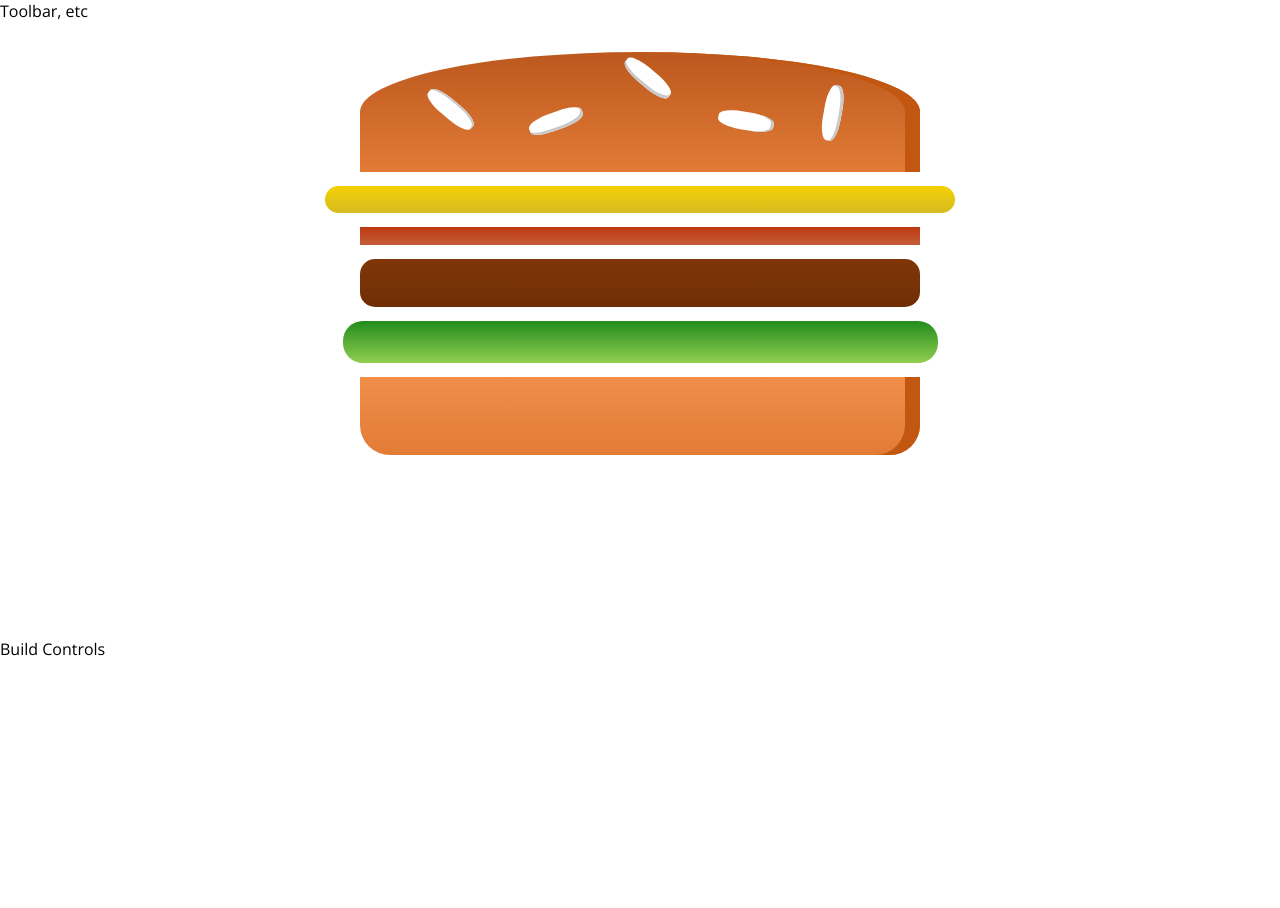
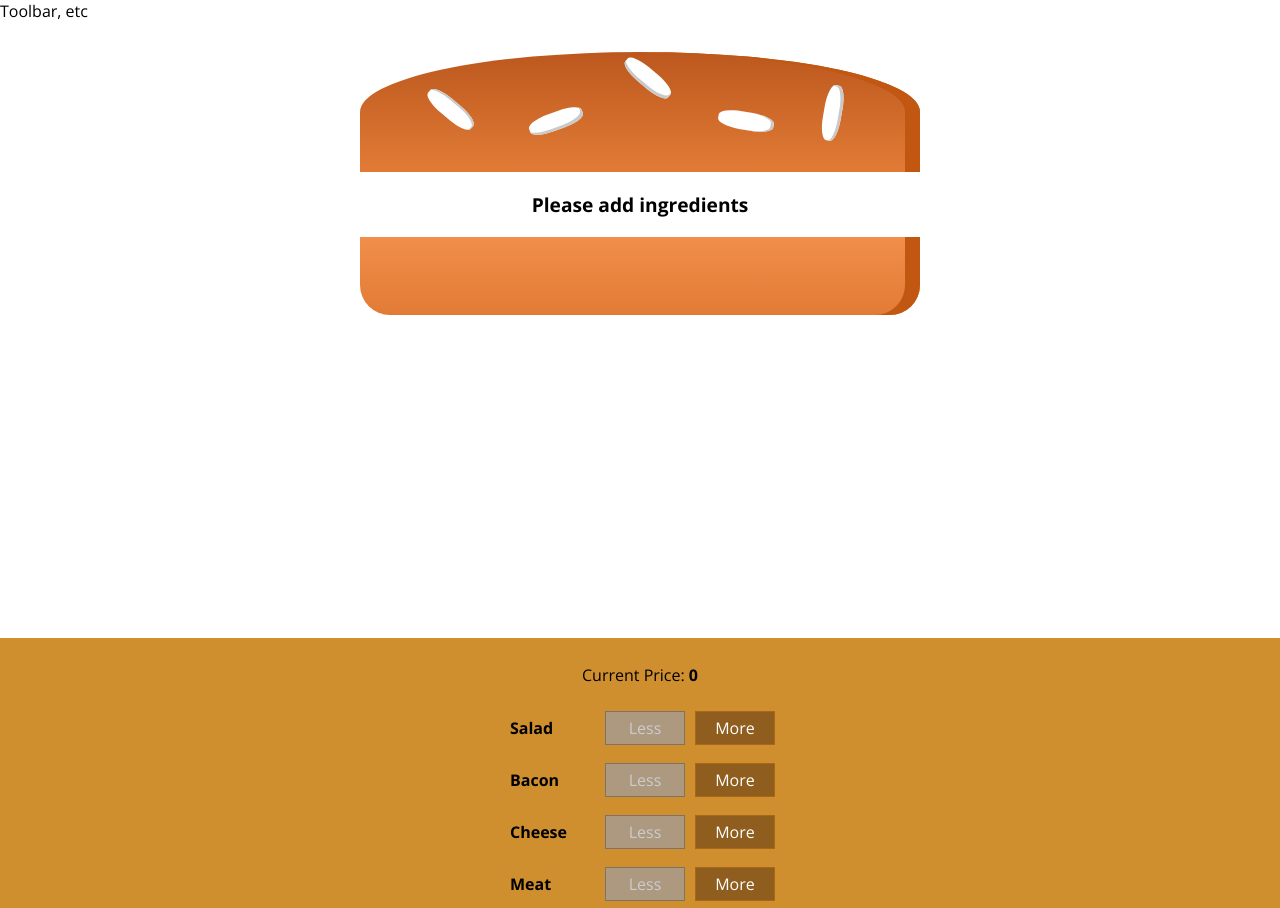
Before and after one commit to archisdiningrat/reactjs-examples, a React app in the folder 02-burger-builder/: page / in a window 1280 px wide. Shown: the top 908 px of the page. Before the commit the page ends 800 px from the top, so only its background shows below. Built offline with nearby package versions, Linux system fonts and the light colour scheme.

Commit message:
update burger builder

```diff
--- /dev/null
+++ b/02-burger-builder/src/components/Burger/BuildControls/BuildControl/BuildControl.css
@@ -0,0 +1,56 @@
+.BuildControl {
+    display: flex;
+    justify-content: space-between;
+    align-items: center;
+    margin: 5px 0;
+}
+
+.BuildControl button {
+    display: block;
+    font: inherit;
+    padding: 5px;
+    margin: 0 5px;
+    width: 80px;
+    border: 1px solid #AA6817;
+    cursor: pointer;
+    outline: none;
+}
+
+.BuildControl button:disabled {
+    background-color: #AC9980;
+    border: 1px solid #7E7365;
+    color: #ccc;
+    cursor: default;
+}
+
+.BuildControl button:hover:disabled {
+    background-color: #AC9980;
+    color: #ccc;
+    cursor: not-allowed;
+}
+
+.Label {
+    padding: 10px;
+    font-weight: bold;
+    width: 80px;
+}
+
+.BuildControl .Less {
+    background-color: #D39952;
+    color: white;
+}
+
+.BuildControl .More {
+    background-color: #8F5E1E;
+    color: white;
+}
+
+.BuildControl .Less:hover, .BuildControl .Less:active {
+    background-color: #DAA972;
+    color: white;
+}
+
+.BuildControl .More:hover,.BuildControl .More:active {
+    background-color: #99703F;
+    color: white;
+}
--- /dev/null
+++ b/02-burger-builder/src/components/Burger/BuildControls/BuildControl/BuildControl.js
@@ -0,0 +1,12 @@
+import React from 'react';
+import classes from './BuildControl.css';
+
+export default (props) => {
+    return (
+        <div className={classes.BuildControl}>
+            <div className={classes.Label}>{props.label}</div>
+            <button onClick={props.less} className={classes.Less} disabled={props.disabled}>Less</button>
+            <button onClick={props.more} className={classes.More}>More</button>
+        </div>
+    )
+}
--- /dev/null
+++ b/02-burger-builder/src/components/Burger/BuildControls/BuildControls.css
@@ -0,0 +1,52 @@
+.BuildControls {
+    width: 100%;
+    background-color: #CF8F2E;
+    display: flex;
+    flex-flow: column;
+    align-items: center;
+    box-shadow: 0 2px 1px #ccc;
+    margin: auto;
+    padding: 10px 0;
+}
+
+
+.OrderButton {
+    background-color: #DAD735;
+    outline: none;
+    cursor: pointer;
+    border: 1px solid #966909;
+    color: #966909;
+    font-family: inherit;
+    font-size: 1.2em;
+    padding: 15px 30px;
+    box-shadow: 2px 2px 2px #966909;
+}
+
+.OrderButton:hover, .OrderButton:active {
+    background-color: #A0DB41;
+    border: 1px solid #966909;
+    color: #966909;
+}
+
+.OrderButton:disabled {
+    background-color: #C7C6C6;
+    cursor: not-allowed;
+    border: 1px solid #ccc;
+    color: #888888;
+}
+
+.OrderButton:not(:disabled) {
+    animation: enable 0.3s linear;
+}
+
+@keyframes enable {
+    0% {
+        transform: scale(1);
+    }
+    60% {
+        transform: scale(1.1);
+    }
+    100% {
+        transform: scale(1);
+    }
+}
--- /dev/null
+++ b/02-burger-builder/src/components/Burger/BuildControls/BuildControls.js
@@ -0,0 +1,28 @@
+import React from 'react';
+import classes from './BuildControls.css'
+import Control from './BuildControl/BuildControl';
+
+const controls = [
+    { label: 'Salad', type: 'salad' },
+    { label: 'Bacon', type: 'bacon' },
+    { label: 'Cheese', type: 'cheese' },
+    { label: 'Meat', type: 'meat' }
+];
+
+export default (props) => {
+    return (
+        <div className={classes.BuildControls}>
+            <p>Current Price: <strong>{props.price}</strong></p>
+            {controls.map(control => (
+                <Control
+                    label={control.label}
+                    key={control.label}
+                    more={() => props.add(control.type)}
+                    less={() => props.remove(control.type)}
+                    disabled={props.disabled[control.type]}
+                />
+            ))}
+            <button className={classes.OrderButton} disabled={!props.purchaseable}>ORDER</button>
+        </div>
+    )
+}
--- a/02-burger-builder/src/components/Burger/Burger.js
+++ b/02-burger-builder/src/components/Burger/Burger.js
@@ -3,13 +3,20 @@ import Ingredient from './Ingredient/Ingredient';
 import classes from './Burger.css';
 
 export default (props) => {
+    let ingredients = Object.keys(props.ingredients)
+    .map((item) => {
+        return [...Array(props.ingredients[item])]
+            .map((_item, i) => <Ingredient key={`${item}${i}`} type={item} />)
+    })
+    .reduce((res, item) => {
+        return res.concat(item);
+    }, []);
+
+    if (ingredients.length === 0) ingredients = <p>Please add ingredients</p>
     return (
         <div className={classes.Burger}>
             <Ingredient type="bread-top"></Ingredient>
-            <Ingredient type="cheese"></Ingredient>
-            <Ingredient type="bacon"></Ingredient>
-            <Ingredient type="meat"></Ingredient>
-            <Ingredient type="salad"></Ingredient>
+                {ingredients}
             <Ingredient type="bread-bottom"></Ingredient>
         </div>
     );
--- a/02-burger-builder/src/containers/BurgerBuilder/index.js
+++ b/02-burger-builder/src/containers/BurgerBuilder/index.js
@@ -1,12 +1,72 @@
 import React, { Component, Fragment } from 'react';
 import Burger from '../../components/Burger/Burger';
+import BuildControls from '../../components/Burger/BuildControls/BuildControls';
+
+const prices = {
+    salad: 0.5,
+    cheese: 0.4,
+    meat: 1.3,
+    bacon: 0.7
+}
 
 class BurgerBuilder extends Component {
+    state = {
+        ingredients: {
+            salad: 0,
+            meat: 0,
+            bacon: 0,
+            cheese: 0
+        },
+        price: 0,
+        purchaseable: false
+    }
+
+    addIngredientHandler = async (type) => {
+        const val = this.state.ingredients[type] + 1;
+        const ingredients = {
+            ...this.state.ingredients
+        }
+        ingredients[type] = val;
+        const price = this.state.price + prices[type];
+        this.setState({ ingredients, price });
+        this.updatePurchaseState(ingredients);
+    }
+
+    removeIngredientHandler = (type) => {
+        const old = this.state.ingredients[type];
+        if (old <= 0) return;
+        const val = old - 1;
+        const ingredients = {
+            ...this.state.ingredients
+        }
+        ingredients[type] = val;
+        const price = this.state.price - prices[type];
+        this.setState({ ingredients, price });
+        this.updatePurchaseState(ingredients);
+    }
+
+    updatePurchaseState = (ingredients) => {
+        const reduced = Object.keys(ingredients).reduce((sum, key) => sum + ingredients[key], 0);
+        this.setState({ purchaseable: reduced > 0 });
+    }
+
     render(){
+        const disabledInfo = {
+            ...this.state.ingredients
+        };
+        for (let key  in disabledInfo){
+            disabledInfo[key] = disabledInfo[key] <= 0;
+        }
         return(
             <Fragment>
-                <Burger></Burger>
-                <div> Build Controls </div>
+                <Burger ingredients={this.state.ingredients}></Burger>
+                <BuildControls
+                    add={this.addIngredientHandler}
+                    remove={this.removeIngredientHandler}
+                    disabled={disabledInfo}
+                    price={this.state.price}
+                    purchaseable={this.state.purchaseable}
+                />
             </Fragment>
         );
     }
```
